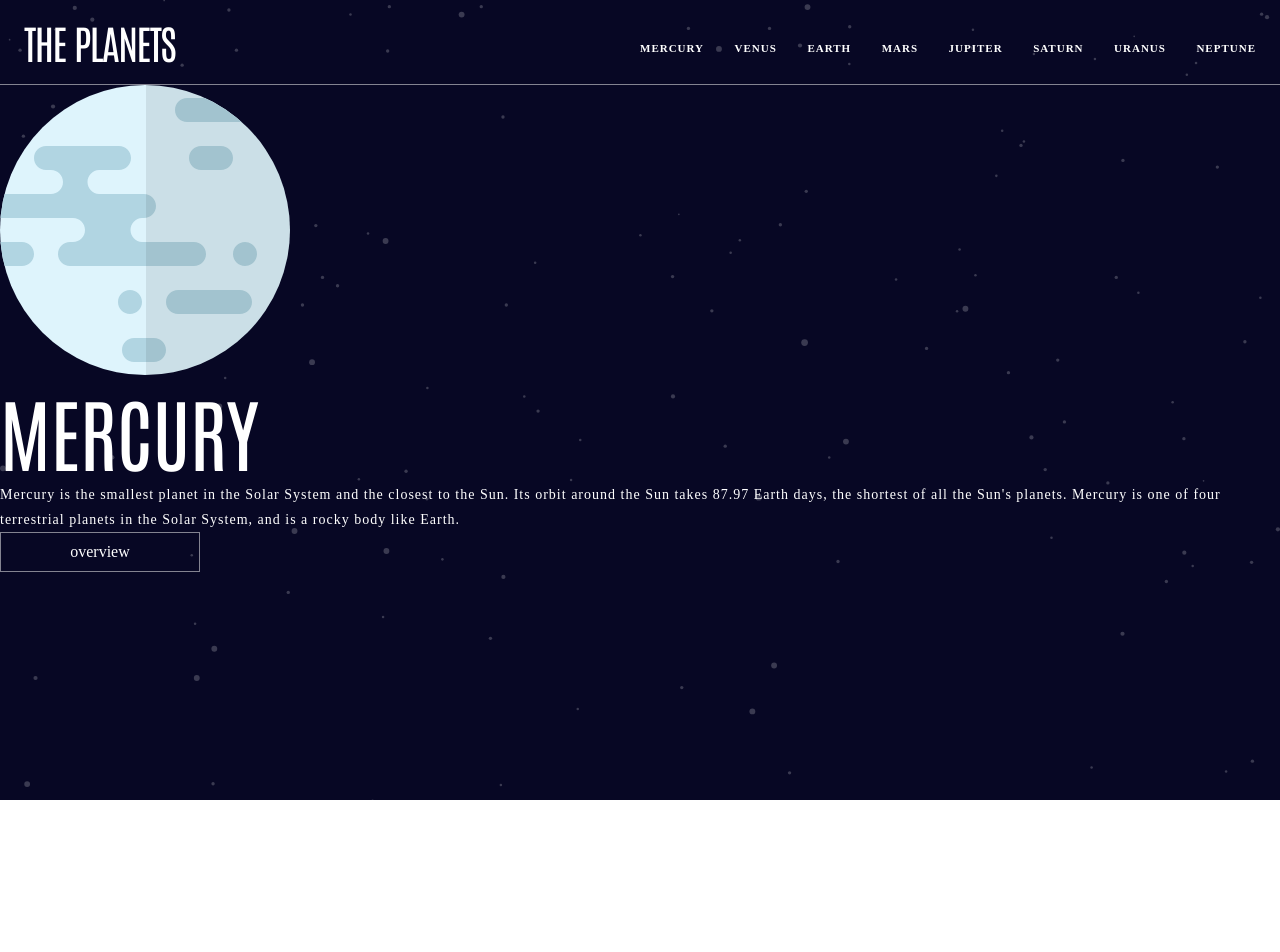
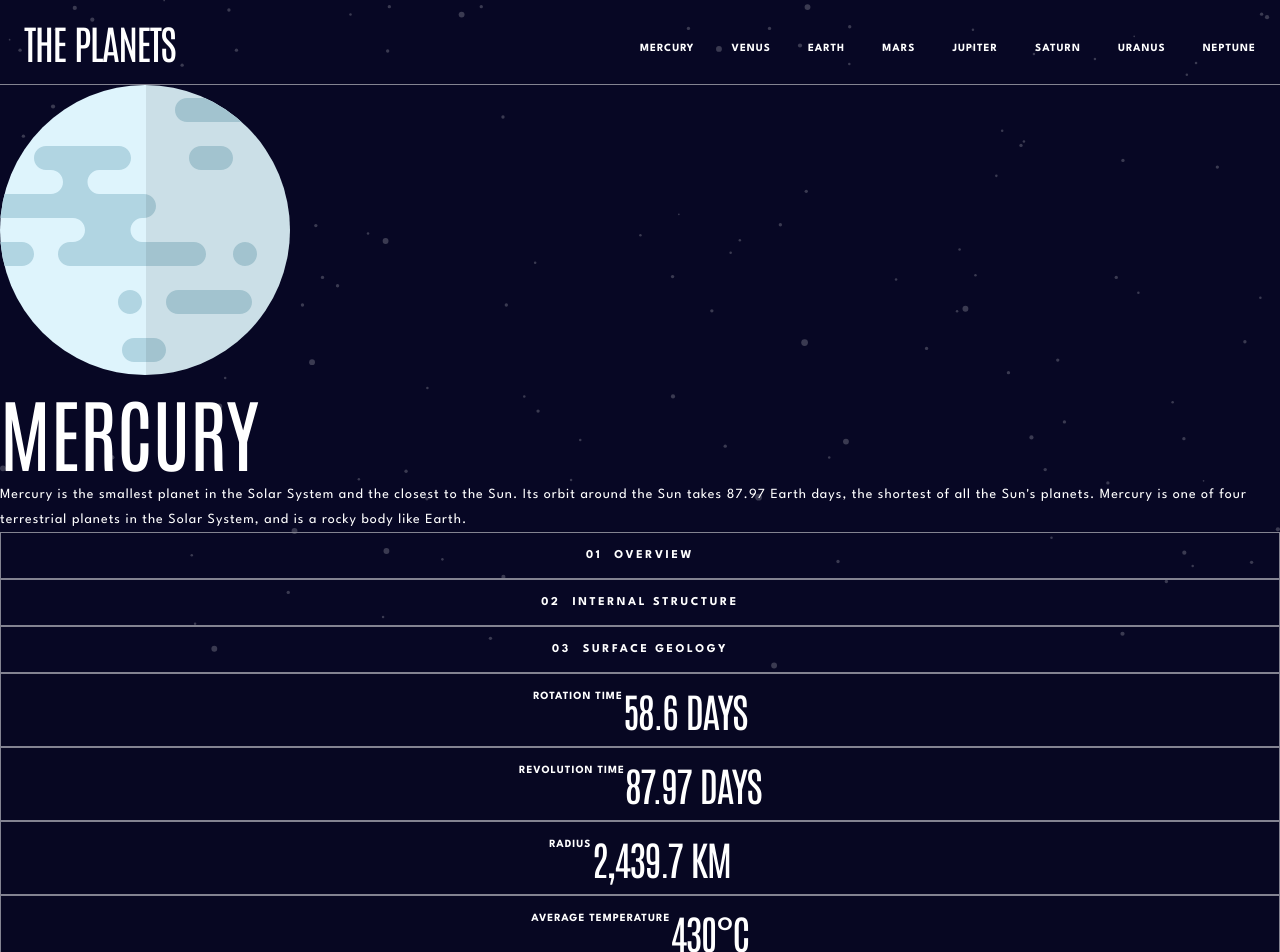
Before and after one commit to nyeno/Planet-Fact-Site, a React (Create React App) app: page / in a window 1280 px wide. Shown: the top 952 px of the page. Before the commit the page ends 800 px from the top, so only its background shows below. Built offline with nearby package versions, Linux system fonts and the light colour scheme.

Commit message:
Worked on UI of main body

```diff
--- a/src/Components/PlanetBodyTemplate.js
+++ b/src/Components/PlanetBodyTemplate.js
@@ -12,8 +12,8 @@ const PlanetBodyTemplate = ({}) => {
 
   const params = useParams();
 
-  //let myData = data[0];
-  //console.log(templateData)
+  let myData = `colors.${templateData.name.toLowerCase()}`;
+  console.log(myData)
 
   useEffect(()=>{
     const id =params.id
@@ -33,22 +33,53 @@ const PlanetBodyTemplate = ({}) => {
   const [isActive, onSetActive] = useState(false);
 
   const handleClick = (e) =>{
-      onSetActive(!isActive)
-      console.log(isActive)
+      onSetActive(true)
+      //console.log(isActive)
   }
   return (
     <div>
-     <div>
+     <section>
       <BodyLeft>
         <img src= {templateData.images.planet} />
       </BodyLeft>
       <BodyRight>
           <H1> {templateData.name} </H1>
           <P> {templateData.overview.content} </P>
-          <Button activeColor={colors.mercury} setActive = {handleClick} active={isActive} hoverColor={colors.darkGrey}>overview</Button>
+          <Button activeColor={`${templateData.name.toLowerCase()}`} setActive = {handleClick} active={isActive} hoverColor={colors.darkGrey}>
+            <H3>
+              <Span>01</Span>Overview
+            </H3>
+          </Button>
+          <Button activeColor={`${templateData.name.toLowerCase()}`} setActive = {handleClick} active={isActive} hoverColor={colors.darkGrey}>
+            <H3>
+              <Span>02</Span>Internal structure
+            </H3>
+          </Button>
+          <Button activeColor={`${templateData.name.toLowerCase()}`} setActive = {handleClick} active={isActive} hoverColor={colors.darkGrey}>
+            <H3>
+              <Span>03</Span>Surface Geology
+            </H3>
+          </Button>
       </BodyRight>
-     </div>
-
+     </section>
+     <section>
+      <Button activeColor={`dark`}  active={true}>
+        <H4>Rotation Time</H4>
+        <H2>{templateData.rotation}</H2>
+      </Button>
+      <Button activeColor={`dark`}  active={true}>
+        <H4>Revolution Time</H4>
+        <H2>{templateData.revolution}</H2>
+      </Button>
+      <Button activeColor={`dark`}  active={true}>
+        <H4>Radius</H4>
+        <H2>{templateData.radius}</H2>
+      </Button>
+      <Button activeColor={`dark`}  active={true}>
+        <H4>Average Temperature</H4>
+        <H2>{templateData.temperature}</H2>
+      </Button>
+     </section>
 
     </div>
   )
@@ -59,6 +90,9 @@ const BodyLeft = styled.div`
 const BodyRight = styled.div`
 
 `
+const Span = styled.span`
+  margin-right: 1em;
+`
 
 
 export default PlanetBodyTemplate
--- a/src/Shared/Buttons.js
+++ b/src/Shared/Buttons.js
@@ -29,14 +29,12 @@ const Button = ({
 export const StyledButton = styled.div`
   color: ${colors.white};
   background-color: ${(props) =>
-    props.active ? props.activeColor : props.background};
-  border: 1px solid ${colors.lightGrey};
+    props.active ? colors[props.activeColor] : props.background};
+  border: 1px solid ${colors['lightGrey']};
   padding: 0.625em 1.25em;
   transition: ease-in-out 250ms;
   display:flex;
   justify-content:center;
-  width:${(props) =>
-    props.width ?? '200px'};;
   &:hover {
     background: ${(props) => props.hoverColor};
     cursor: pointer;
--- a/src/Shared/colors.js
+++ b/src/Shared/colors.js
@@ -10,4 +10,5 @@ export const colors = {
   jupiter: "hsl(2 68% 53%)",
   mars: "hsl(10 63% 51%)",
   saturn: "hsl(17 73% 46%)",
+  venus: "hsl(33 82% 61%)"
 };
--- a/src/Shared/typography.js
+++ b/src/Shared/typography.js
@@ -22,7 +22,7 @@ export const H2 = styled.h2`
 `;
 
 export const H3 = styled.h3`
-  font-family: "Spartan";
+  font-family: "League Spartan";
   font-style: normal;
   font-weight: 700;
   font-size: 0.75rem;
@@ -32,7 +32,7 @@ export const H3 = styled.h3`
   color: ${colors.white};
 `;
 export const H4 = styled.h4`
-  font-family: "Spartan";
+  font-family: "League Spartan";
   font-style: normal;
   font-weight: 700;
   font-size: 0.6875rem;
@@ -43,7 +43,7 @@ export const H4 = styled.h4`
 `;
 
 export const P = styled.p`
-  font-family: "Spartan";
+  font-family: "League Spartan";
   font-style: normal;
   font-size: 0.875rem;
   line-height: 1.5625rem;
```
